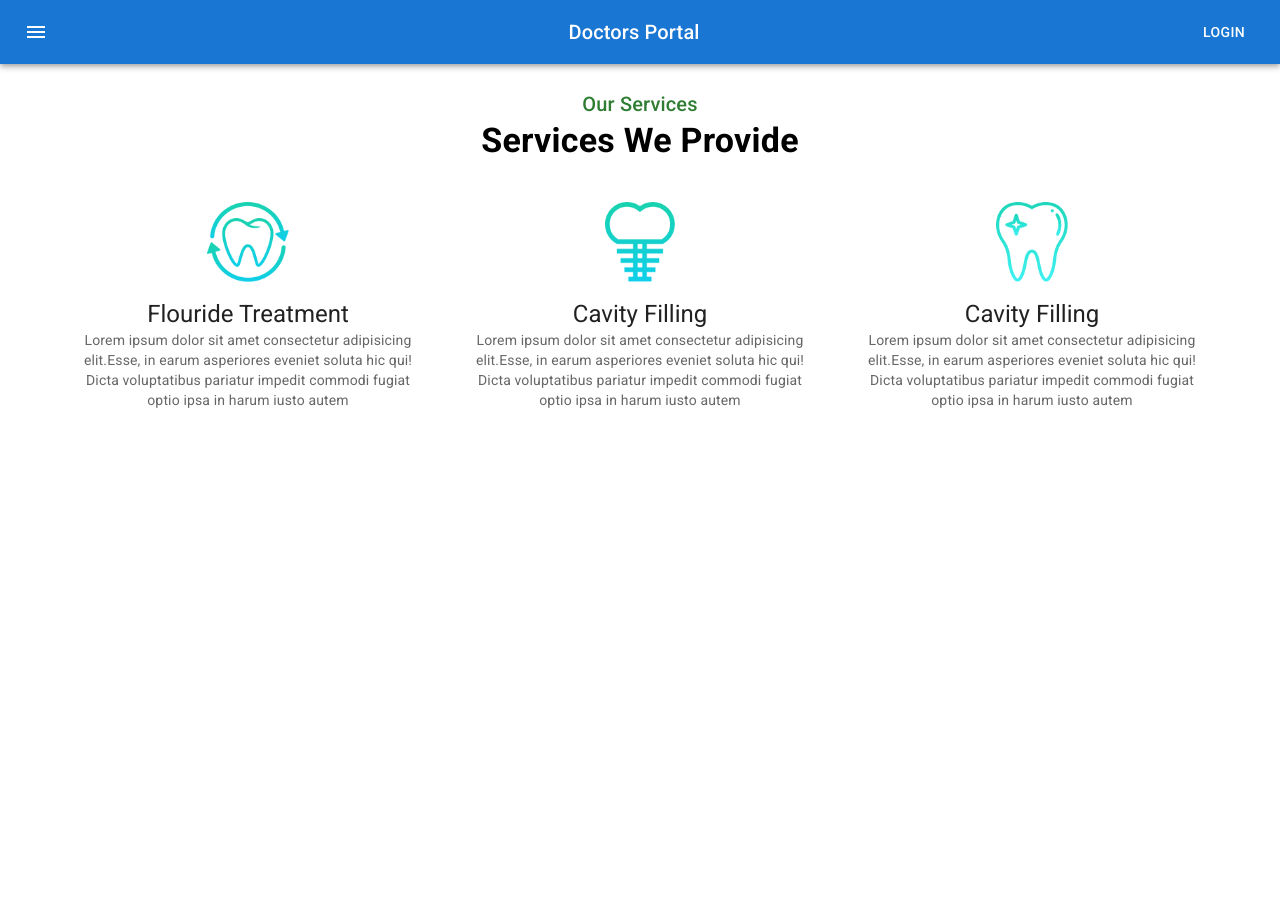
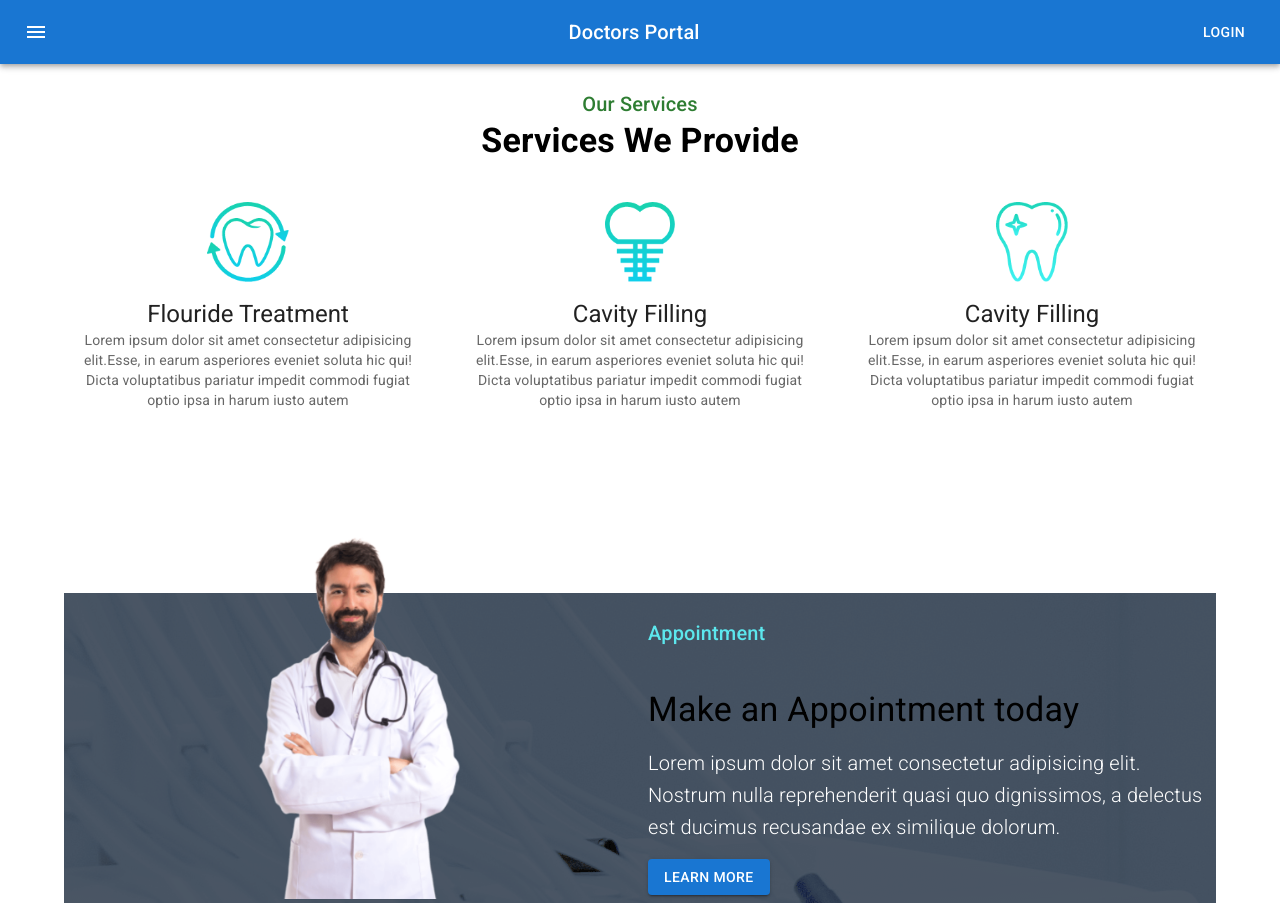
Before and after one commit to CoderMahabub/doctors-portal-client, a React (Create React App) app: page / in a window 1280 px wide. Before the commit the page ends 800 px from the top, so only its background shows below. Built offline with nearby package versions, Linux system fonts and the light colour scheme.

Commit message:
Appointment Banner

```diff
--- /dev/null
+++ b/src/Pages/Home/AppointmentBanner/AppointmentBanner.js
@@ -0,0 +1,50 @@
+import React from 'react';
+import Box from '@mui/material/Box';
+import Grid from '@mui/material/Grid';
+import doctor from '../../../images/doctor.png';
+import bg from '../../../images/appointment-bg.png';
+import { Button, Container, Typography } from '@mui/material';
+
+const appointmentBanner = {
+    background: `url(${bg})`,
+    backgroundColor: 'rgba(45,58,74, 0.85)',
+    backgroundBlendMode: 'darken,luminosity',
+    marginTop: 175,
+}
+
+const AppointmentBanner = () => {
+    return (
+        <Container>
+            <Box style={appointmentBanner} sx={{ flexGrow: 1 }}>
+                <Grid container spacing={2}>
+                    <Grid item xs={12} md={6}>
+                        <img
+                            style={{ width: 400, marginTop: '-110px' }}
+                            src={doctor} alt="" />
+                    </Grid>
+                    <Grid item xs={12} md={6} sx={{
+                        display: 'flex',
+                        alignItems: 'center',
+                        justifyContent: 'flex-start',
+                        textAlign: 'left'
+                    }}>
+                        <Box>
+                            <Typography variant="h6" sx={{ mb: 5 }} style={{ color: '#5CE7ED' }}>
+                                Appointment
+                            </Typography>
+                            <Typography variant="h4">
+                                Make an Appointment today
+                            </Typography>
+                            <Typography variant="h6" sx={{ my: 2 }} style={{ color: 'white', fontSize: '14', fontWeight: '300' }}>
+                                Lorem ipsum dolor sit amet consectetur adipisicing elit. Nostrum nulla reprehenderit quasi quo dignissimos, a delectus est ducimus recusandae ex similique dolorum.
+                            </Typography>
+                            <Button variant="contained">Learn More</Button>
+                        </Box>
+                    </Grid>
+                </Grid>
+            </Box>
+        </Container >
+    );
+};
+
+export default AppointmentBanner;
--- a/src/Pages/Home/Home/Home.js
+++ b/src/Pages/Home/Home/Home.js
@@ -1,4 +1,5 @@
 import React from 'react';
+import AppointmentBanner from '../AppointmentBanner/AppointmentBanner';
 import Services from '../Services/Services';
 import Navigation from '../Shared/Navigation/Navigation';
 
@@ -7,6 +8,7 @@
         <div>
             <Navigation></Navigation>
             <Services></Services>
+            <AppointmentBanner></AppointmentBanner>
         </div>
     );
 };
```
